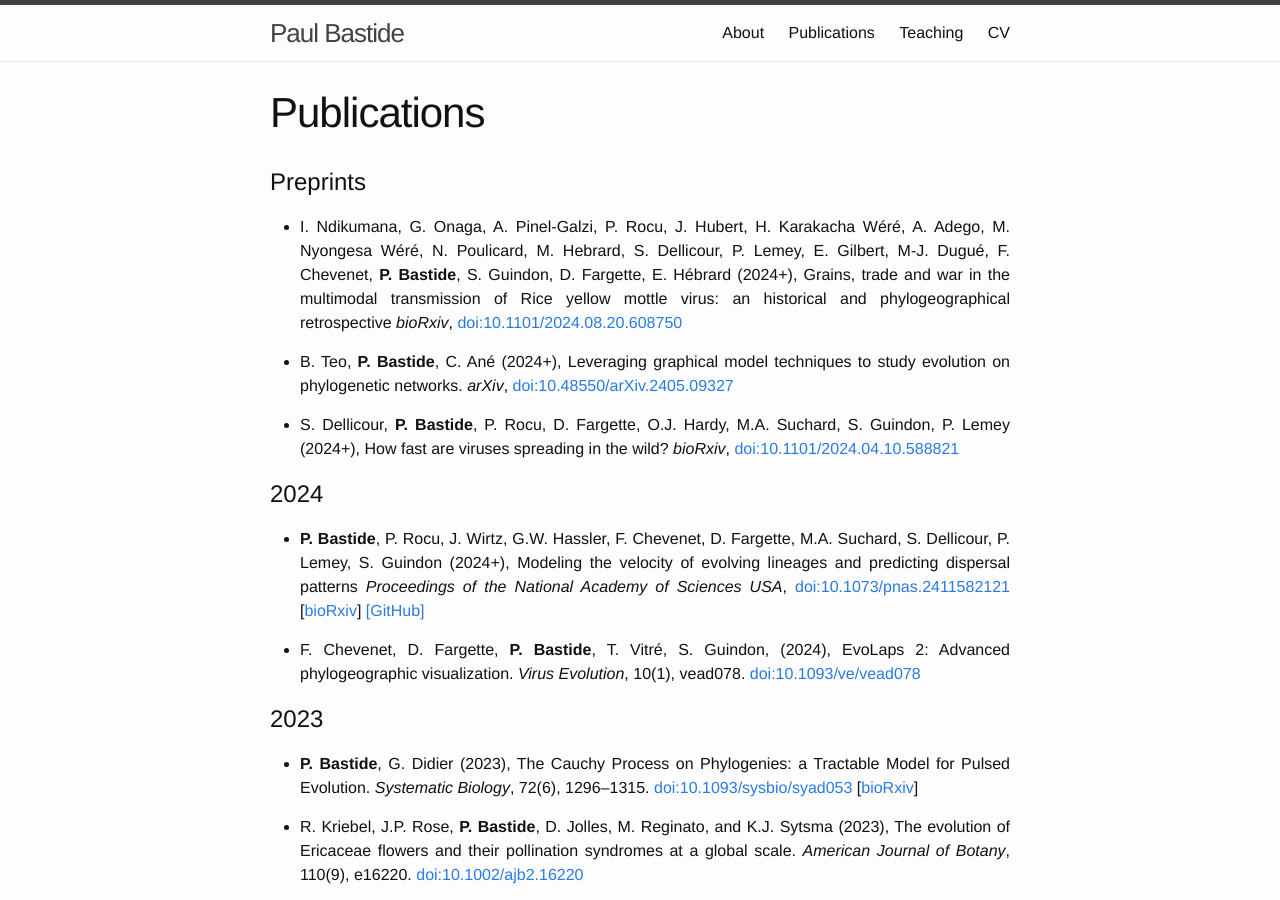
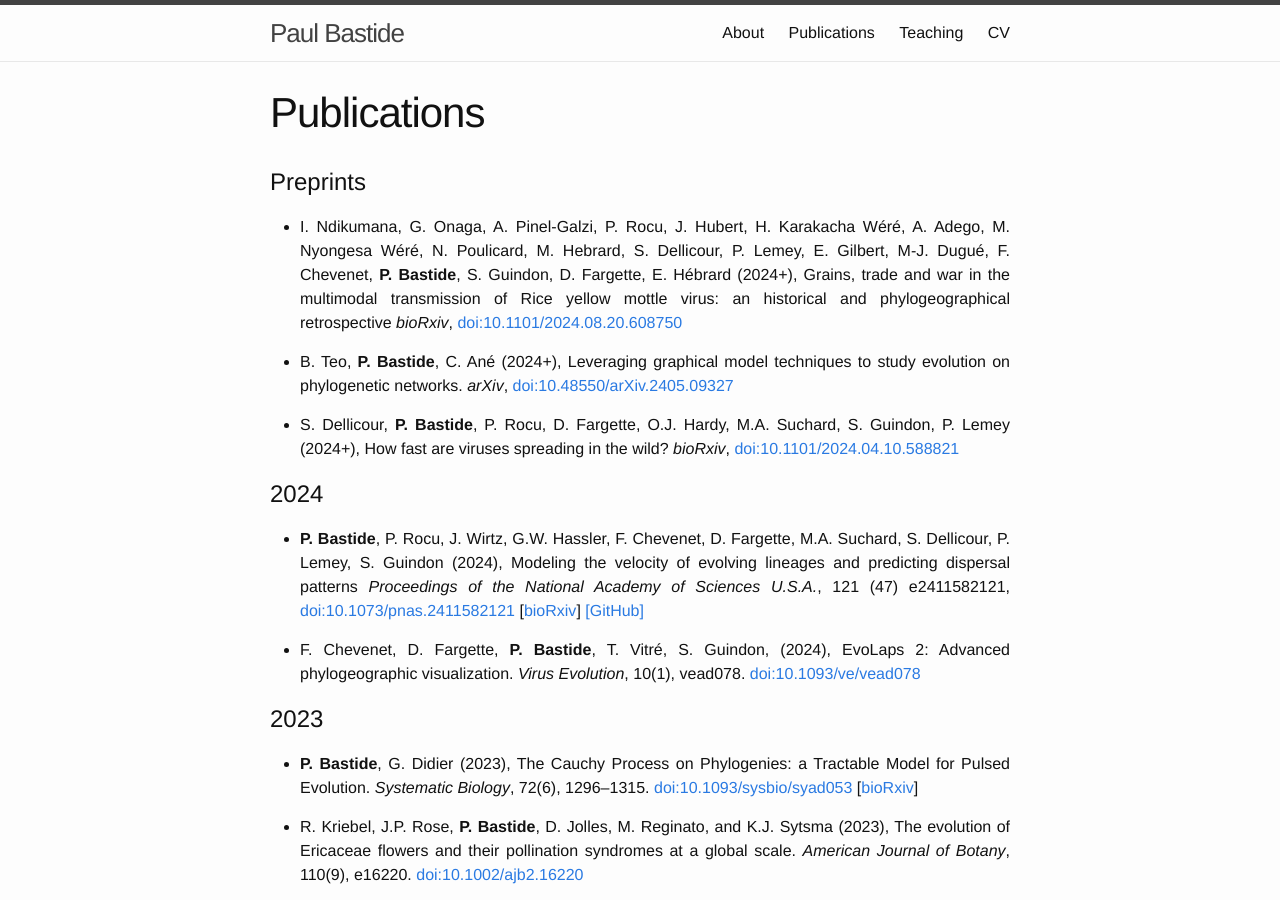
Before and after one commit to pbastide/pbastide.github.io, a Jekyll site: the page built from publi.md, in a window 1280 px wide and 900 px high. Built offline with Jekyll 4.4.1, drawn with Linux system fonts in a browser that asks for light colours.

Commit message:
Update publi

```diff
--- a/publi.md
+++ b/publi.md
@@ -20,9 +20,9 @@ Grains, trade and war in the multimodal transmission of Rice yellow mottle virus
 
 # 2024
 
-* **P. Bastide**, P. Rocu, J. Wirtz, G.W. Hassler, F. Chevenet, D. Fargette, M.A. Suchard, S. Dellicour, P. Lemey, S. Guindon (2024+),
+* **P. Bastide**, P. Rocu, J. Wirtz, G.W. Hassler, F. Chevenet, D. Fargette, M.A. Suchard, S. Dellicour, P. Lemey, S. Guindon (2024),
 Modeling the velocity of evolving lineages and predicting dispersal patterns
-*Proceedings of the National Academy of Sciences USA*,
+*Proceedings of the National Academy of Sciences U.S.A.*, 121 (47) e2411582121,
 [doi:10.1073/pnas.2411582121](https://doi.org/10.1073/pnas.2411582121)
 [[bioRxiv](https://doi.org/10.1101/2024.06.06.597755)]
 [[GitHub]](https://github.com/pbastide/integrated_phylogenetic_models)
```
